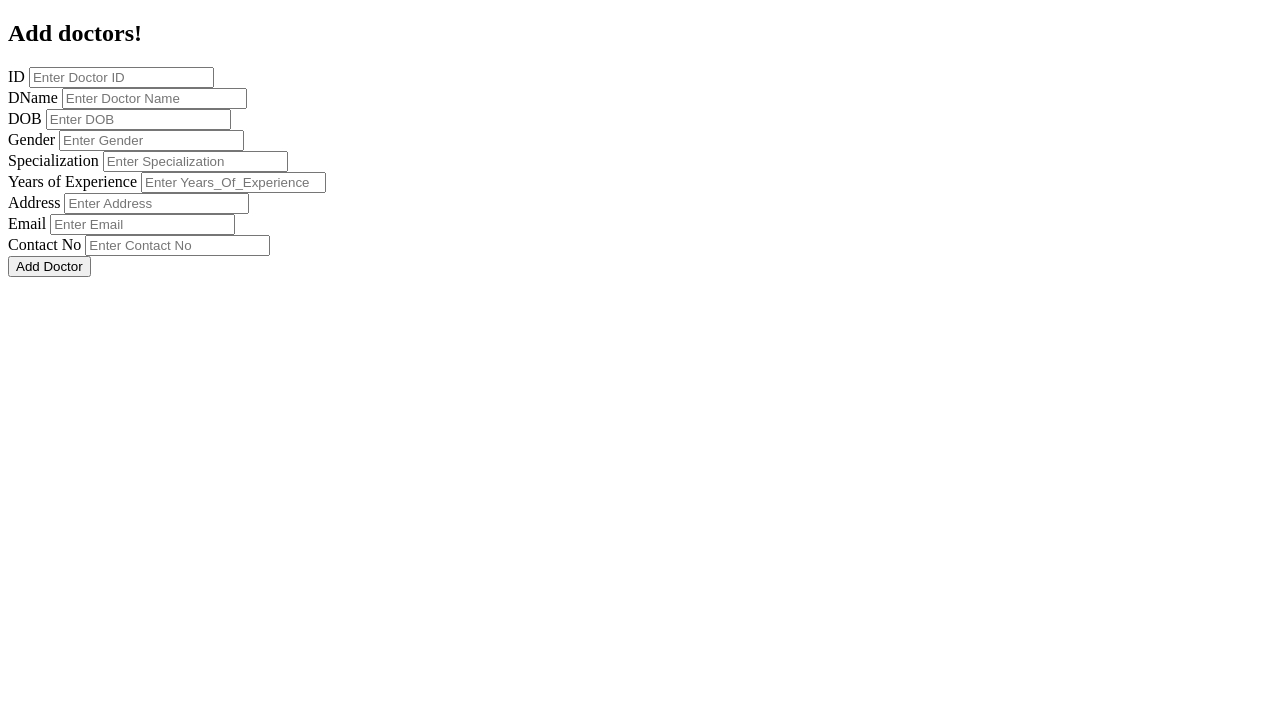
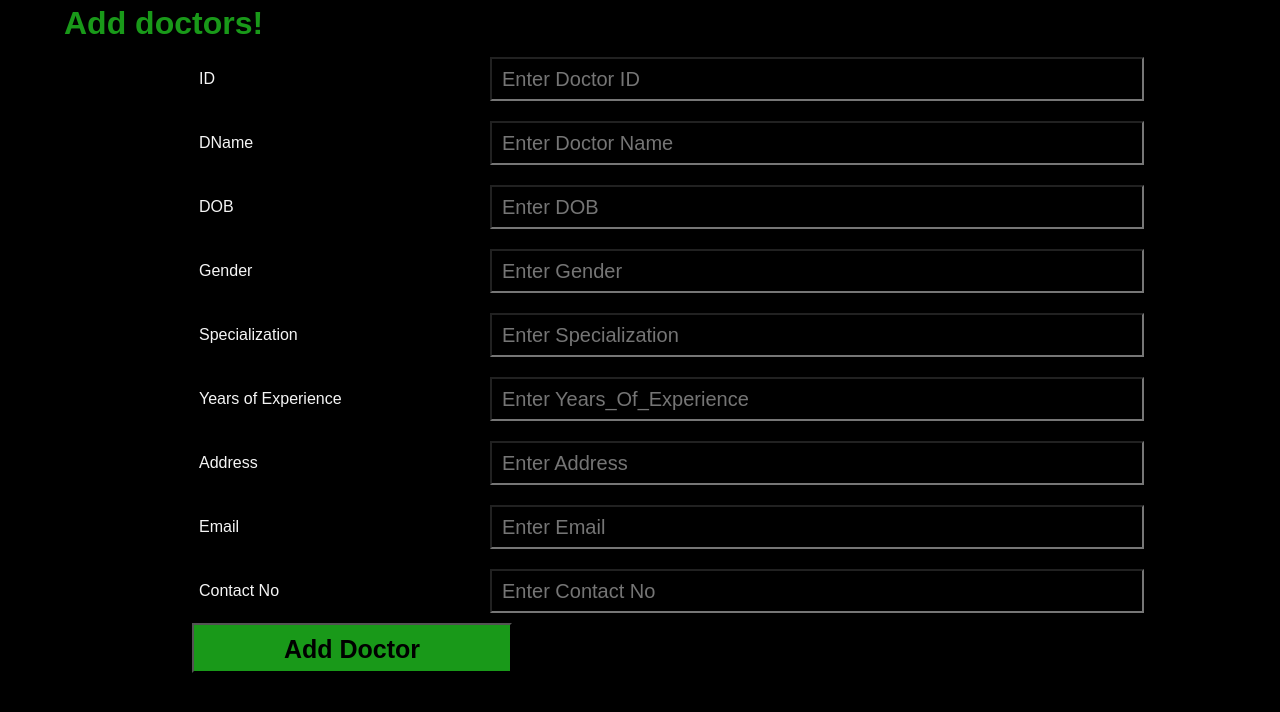
Before and after one commit to karmakarsubhajit/HospitalManagementSystem, a PHP site: page /php_scripts/doctors/add_doctors.php in a window 1280 px wide. Shown: the top 712 px of the page. Run offline with PHP 8.4, Linux system fonts and the light colour scheme; the visitor is signed in with stand-in values (Sample User, id 1).

Commit message:
added styling for add doctor

```diff
--- a/php_scripts/doctors/add_doctors.php
+++ b/php_scripts/doctors/add_doctors.php
@@ -10,26 +10,28 @@
 <html>
     <head>
         <title>Add doctors </title>
+		<link rel="stylesheet" href="../styles/add_emp.css">
     </head>
     <body>
 
- <h2>Add doctors! </h2>
+ <h2 class="main__heading">Add doctors! </h2>
  <form method="post" action="insert_doctor.php">
-		<div>
+	<div class="form__container">
+		<div class="block">
 			<label for="doctorID">
 				ID
 			</label>
 			<input type="text" name="Doctor_ID"  placeholder="Enter Doctor ID">
 		</div>
 
-		<div>
+		<div class="block">
 			<label for="doctorName">
 				DName
 			</label>
 			<input type="text" name="Name"  placeholder="Enter Doctor Name">
 		</div>
 
-		<div>
+		<div class="block">
 			<label for="doctorDOB">
 				DOB
 			</label>
@@ -37,54 +39,55 @@
 		</div>
 
 
-		<div>
+		<div class="block">
 			<label for="doctorGender">
 				 Gender
 			</label>
 			<input type="text" name="Gender"  placeholder="Enter Gender">
 		</div>
 
-		<div>
+		<div class="block">
 			<label for="doctorSpecialization">
 				Specialization
 			</label>
 			<input type="text" name="Specialization"  placeholder="Enter Specialization">
 		</div>
 
-		<div>
+		<div class="block">
 			<label for="doctorYearsOfExperience">
 				 Years of Experience
 			</label>
 			<input type="text" name="Years_Of_Experience"  placeholder="Enter Years_Of_Experience">
 		</div>
 
-		<div>
+		<div class="block">
 			<label for="doctorAddress">
 				Address
 			</label>
 			<input type="text" name="Address"  placeholder="Enter Address">
 		</div>
 
-		<div>
+		<div class="block">
 			<label for="doctorEmail">
 				Email
 			</label>
 			<input type="text" name="Email"  placeholder="Enter Email">
 		</div>
 
-		<div>
+		<div class="block">
 			<label for="doctorContact">
 				Contact No
 			</label>
 			<input type="text" name="Contact_No"  placeholder="Enter Contact No">
 		</div>
 
-	<button type="submit" name="submit" >
-		Add Doctor
-	</button>
-	</form>
+		<button id="submit__button" type="submit" name="submit" >
+			Add Doctor
+		</button>
+	</div>
+</form>
 
 
-    </body>
+</body>
 
 </html>
--- /dev/null
+++ b/php_scripts/styles/add_emp.css
@@ -0,0 +1,55 @@
+* {
+    margin: 0;
+    padding: 0;
+    background-color: black;
+    color: whitesmoke;
+    font-family: sans-serif;
+  }
+
+  .main__heading {
+    color: rgb(25, 153, 25);
+    font-size: xx-large;
+    margin: 5px 5%;
+  }
+
+  .block {
+    display: flex;
+    align-items: center;
+    justify-items: center;
+    padding: 10px;
+  }
+
+  .block label {
+    flex: 1;
+    margin-left: 15%;
+  }
+
+  .block input {
+    float: right;
+    height: 20px;
+    width: 50%;
+    padding: 10px;
+    font-size: 20px;
+    margin-right: 10%;
+  }
+
+  #submit__button {
+    height: 50px;
+    width: 25%;
+    padding: 10px;
+    font-size: 20px;
+    background-color: rgb(25, 153, 25);
+    color: black;
+    font-weight: bold;
+    font-size: 25px;
+    bottom: none;
+    margin-left: 15%;
+  }
+
+
+
+  #submit__button:hover{
+      cursor: pointer;
+      background-color: black;
+      color: rgb(25, 153, 25);
+  }
```
